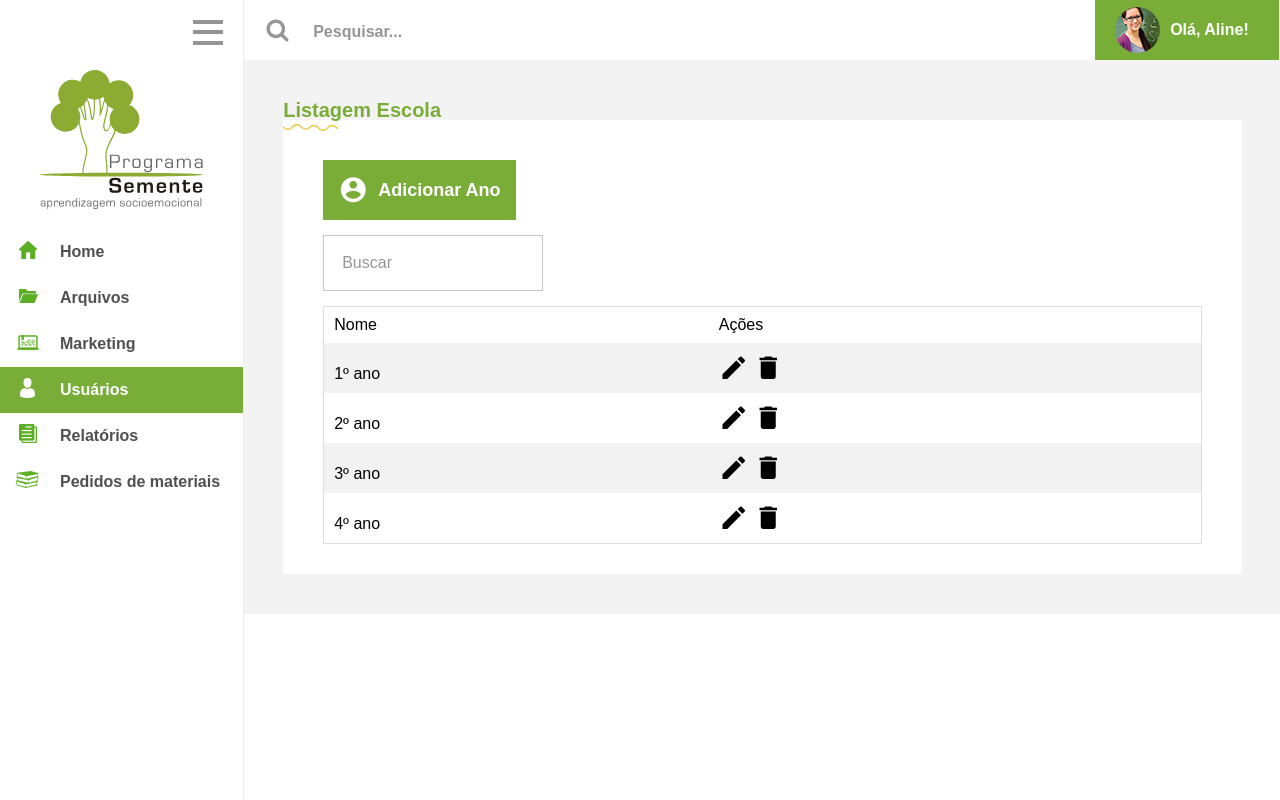
After one commit to danemmanuel/programa-semente, a PHP site: page /dashboard/listagem-ano.php in a window 1280 px wide. The commit adds this page. Run offline with PHP 8.4, Linux system fonts and the light colour scheme; some libraries are stand-ins or nearby versions.

Commit message:
listagem ano E add ano

```diff
--- /dev/null
+++ b/dashboard/listagem-ano.php
@@ -0,0 +1,87 @@
+<?php
+require "includes/head.php";
+
+require "includes/menu.php";
+
+?>
+<section class="page-usuarios">
+	<div class="title sake">Listagem Escola</div>
+
+	<a href="./addano.php">
+		<div class="addusuario" style="margin-left:40px;">
+			<i class="mdi mdi-account-circle"></i> Adicionar Ano
+		</div>
+	</a>
+
+	<div class="painel-usuarios">
+		<div class="row-flex ">
+			<div class="l4">
+				<div class="search">
+					<input type="text" class="input" placeholder="Buscar">
+				</div>
+			</div>
+		</div>
+		<div class="row-flex">
+			<table>
+				<tr>
+					<th>Nome</th>
+					<th>Ações</th>
+				</tr>
+				<tr>
+					<td>1º ano</td>
+					<td>
+						<i class="mdi mdi-pencil"></i>
+						<i class="mdi mdi-delete"></i>
+					</td>
+				</tr>
+				<tr>
+					<td>2º ano</td>
+					<td>
+						<i class="mdi mdi-pencil"></i>
+						<i class="mdi mdi-delete"></i>
+					</td>
+				</tr>
+				<tr>
+					<td>3º ano</td>
+					<td>
+						<i class="mdi mdi-pencil"></i>
+						<i class="mdi mdi-delete"></i>
+					</td>
+				</tr>
+				<tr>
+					<td>4º ano</td>
+					<td>
+						<i class="mdi mdi-pencil"></i>
+						<i class="mdi mdi-delete"></i>
+					</td>
+				</tr>
+
+			</table>
+		</div>
+	</div>
+</section>
+
+<script>
+	$(document).ready(function(){
+		$(".usuarios").addClass('active');
+
+		$("#aluno").click(function() {
+			$("#cadastroprofessor").fadeOut();
+			$("#cadastroaluno").delay("400").fadeIn();
+			$(this).addClass('active');
+			$("#professor").removeClass('active');
+		});
+		$("#professor").click(function() {
+			$(this).addClass('active');
+			$("#aluno").removeClass('active');
+			$("#cadastroprofessor").delay("400").fadeIn();
+			$("#cadastroaluno").fadeOut();
+		});
+
+	});
+</script>
+
+<?php
+require "includes/footer.php";
+
+?>
--- a/public/css/style.css
+++ b/public/css/style.css
@@ -713,6 +713,9 @@
 .itemi-nome{
    flex-basis: 48%;
 }
+.itemi-nome-full{
+   flex-basis: 100%;
+}
 .itemi-estado{
    flex-basis: 20%;
 }
```
Also changed, not shown: dashboard/addano.php (added, +60 -0 lines).
